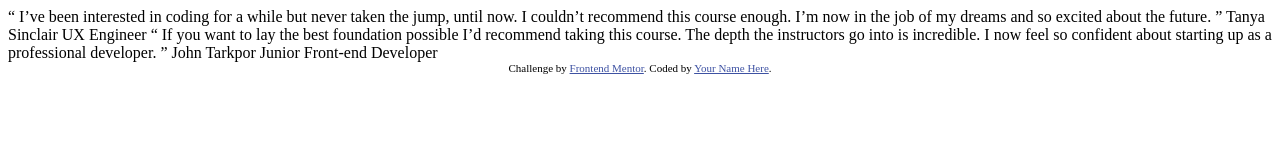
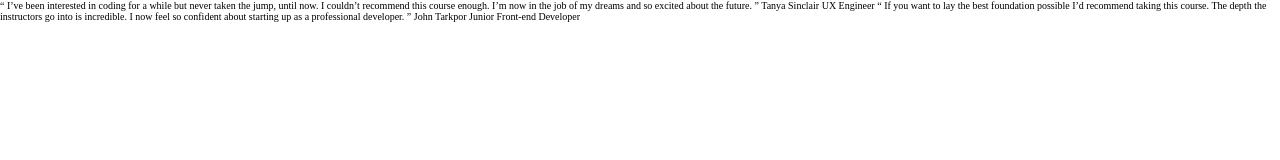
Before and after one commit to braxttsl-dev/coding-bootcamp-testimonials-slider, a plain HTML site: page index.html in a window 1280 px wide. Drawn offline with Linux system fonts and the light colour scheme.

Commit message:
Initial Commit
-deleted unneeded files
-set up html + css (stylesheet link, colors, fonts)

```diff
--- a/index.html
+++ b/index.html
@@ -2,17 +2,14 @@
 <html lang="en">
 <head>
   <meta charset="UTF-8">
-  <meta name="viewport" content="width=device-width, initial-scale=1.0"> <!-- displays site properly based on user's device -->
+  <meta name="viewport" content="width=device-width, initial-scale=1.0">
 
   <link rel="icon" type="image/png" sizes="32x32" href="./images/favicon-32x32.png">
+  <link rel="stylesheet" href="style.css">
 
-  <title>Frontend Mentor | Coding Bootcamp Testimonials Slider</title>
+  <title>Coding Bootcamp Testimonials Slider</title>
 
-  <!-- Feel free to remove these styles or customise in your own stylesheet 👍 -->
-  <style>
-    .attribution { font-size: 11px; text-align: center; }
-    .attribution a { color: hsl(228, 45%, 44%); }
-  </style>
+
 </head>
 <body>
 
@@ -30,9 +27,5 @@
   John Tarkpor
   Junior Front-end Developer
 
-  <div class="attribution">
-    Challenge by <a href="https://www.frontendmentor.io?ref=challenge" target="_blank">Frontend Mentor</a>.
-    Coded by <a href="#">Your Name Here</a>.
-  </div>
 </body>
 </html>
--- /dev/null
+++ b/style.css
@@ -0,0 +1,25 @@
+* {
+  margin: 0;
+  padding: 0;
+  outline: 0;
+  box-sizing: border-box;
+}
+
+body {
+ -webkit-font-smoothing: antialiased;
+}
+
+html {
+    font-size: 62.5%;
+}
+
+
+/* body, input, button {
+ font-size: ;
+ font-family: ;
+} */
+
+
+button {
+ cursor: pointer;
+}
```
Also changed, not shown: design/desktop-design-slide-1.jpg (deleted), design/desktop-design-slide-2.jpg (deleted), design/desktop-preview.jpg (deleted), design/mobile-design-slide-1.jpg (deleted), design/mobile-design-slide-2.jpg (deleted), 2 other files.
